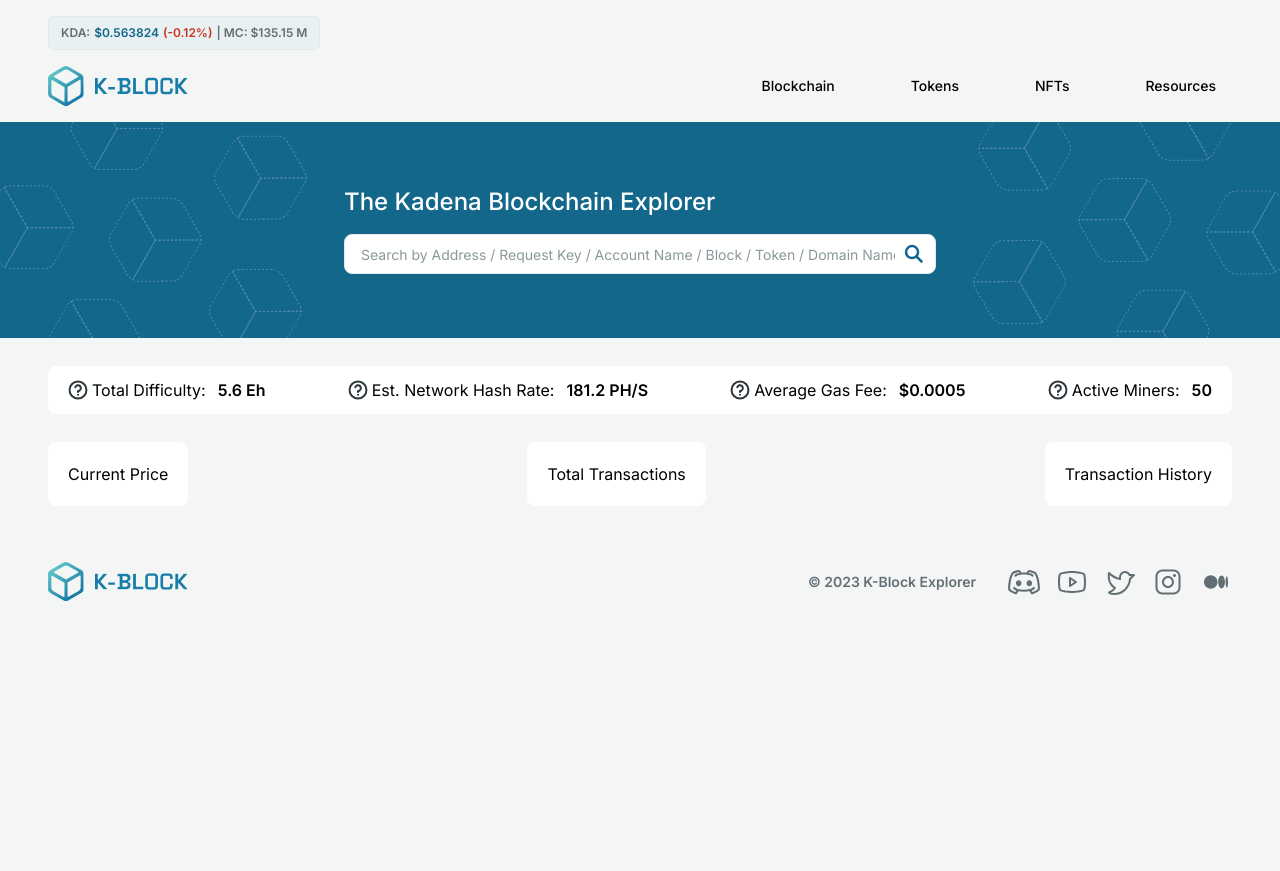
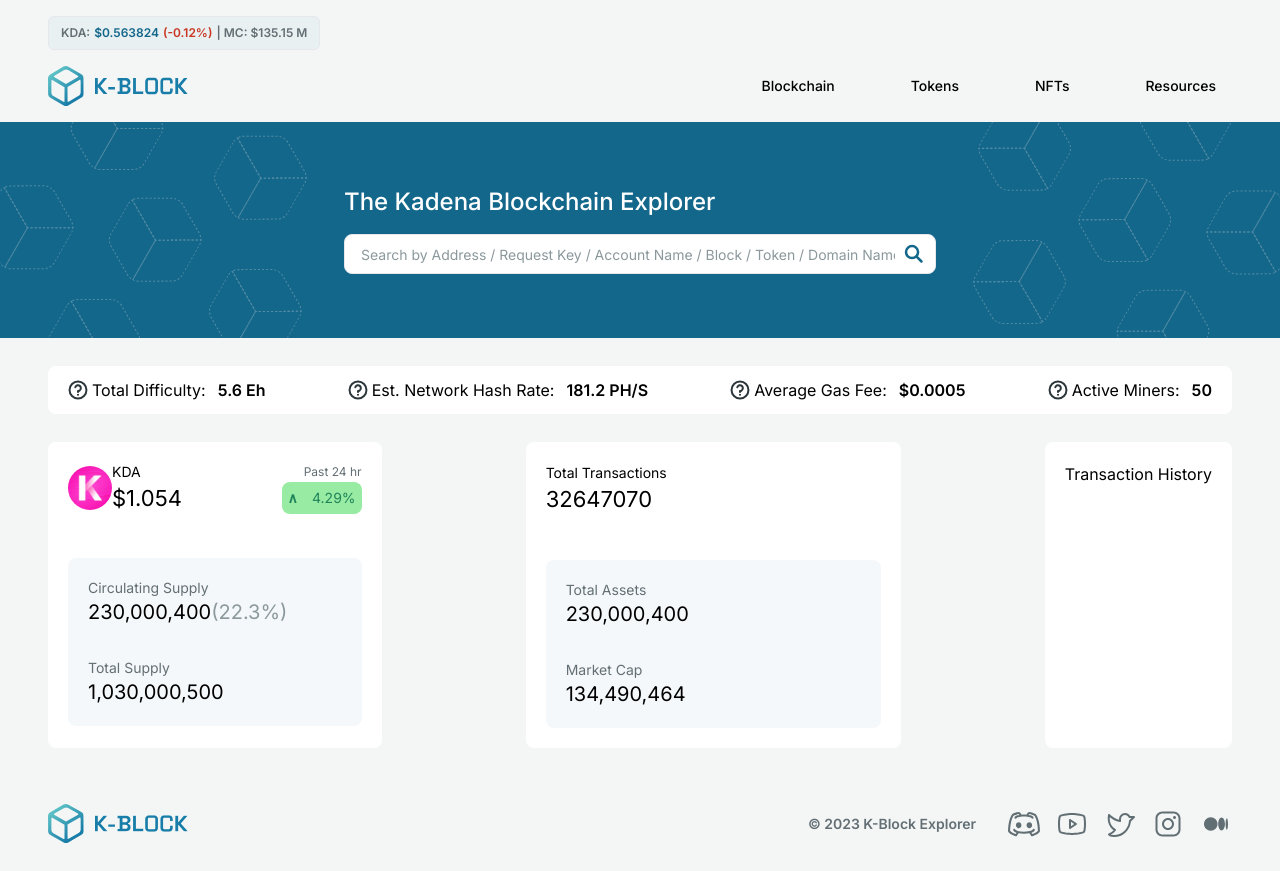
Before and after one commit to techfleetworks/k-block-app, a Next.js app: page / in a window 1280 px wide. Before the commit the page ends 800 px from the top, so only its background shows below. Built offline with nearby package versions, Linux system fonts and the light colour scheme.

Commit message:
updated current-price, total-transactions, and transaction history

```diff
--- a/src/components/common/current-price/index.jsx
+++ b/src/components/common/current-price/index.jsx
@@ -1,9 +1,45 @@
-import React from 'react';
+import React from "react";
+import KDA from "@/assets/kda.svg";
+import Image from "next/image";
 
 const CurrentPrice = () => {
   return (
-    <div className="bg-neutral-n-0 w-fit p-5 rounded-[8px] ">
-      <h1>Current Price</h1>
+    <div className="bg-neutral-n-0 w-fit p-5 rounded-[8px]">
+      <div className="flex">
+        {/* The download for KDA logo seems like it was successful, but I do not understand why I am facing technical fallacy. */}
+        {/* "alt" = KDA Logo v */}
+        <Image width={44} height={44} src={KDA} alt="KDA Logo" />
+        <div>
+          <div className="flex justify-between w-[19.5vw] items-center">
+            <h4 className="text-[14px] leading-5">KDA</h4>
+            <p className=" text-[12px] text-neutral-n-500">Past 24 hr</p>
+          </div>
+          {/* I have chosen to use "B3 Primary" for the font size for the following div box, but I need a confirmation from the design team. */}
+          <div className="flex justify-between text-xs leading-[18px] items-center">
+            {/* I would like to get a confirmation from the design team if the following price tag is meant to be "B3 Secondary" from Body - style from [Design System for Dev] */}
+            <p className="text-[22px]">$1.054</p>
+            <div className="flex justify-between rounded-[8px] p-1.5 bg-semantic-g-300 w-[80px] items-center">
+              <p className="text-semantic-g-500 text-sm font-semibold">&and;</p>
+              <p className="text-semantic-g-500 text-sm">4.29%</p>
+            </div>
+          </div>
+        </div>
+      </div>
+      <div className="bg-neutral-n-100 mt-11 p-5 rounded-[8px]">
+        <div>
+          <h4 className="text-sm text-neutral-n-500 leading-5">
+            Circulating Supply
+          </h4>
+          <div className="flex text-xl">
+            <p className="text-neutral-n-700">230,000,400</p>
+            <p className="text-neutral-n-400">(22.3%)</p>
+          </div>
+        </div>
+        <div className="mt-[32px]">
+          <h4 className="text-sm text-neutral-n-500 leading-5">Total Supply</h4>
+          <p className="text-neutral-n-700 text-xl">1,030,000,500</p>
+        </div>
+      </div>
     </div>
   );
 };
--- a/src/components/common/total-transactions/index.jsx
+++ b/src/components/common/total-transactions/index.jsx
@@ -1,9 +1,20 @@
-import React from 'react';
+import React from "react";
 
 const TotalTransactions = () => {
   return (
-    <div className="bg-neutral-n-0 w-fit p-5 rounded-[8px] ">
-      <h1>Total Transactions</h1>
+    <div className="bg-neutral-n-0 p-5 rounded-[8px] w-[375px]">
+      <h1 className="text-[14px]">Total Transactions</h1>
+      <p className="text-[22px]">32647070</p>
+      <div className="bg-neutral-n-100 mt-11 p-5 rounded-[8px]">
+        <div className="">
+          <h4 className="text-sm text-neutral-n-500 leading-5">Total Assets</h4>
+          <p className="text-neutral-n-700 text-xl">230,000,400</p>
+        </div>
+        <div className="mt-[32px]">
+          <h4 className="text-sm text-neutral-n-500 leading-5">Market Cap</h4>
+          <p className="text-neutral-n-700 text-xl">134,490,464</p>
+        </div>
+      </div>
     </div>
   );
 };
```
Also changed, not shown: src/assets/kda.svg (added).
